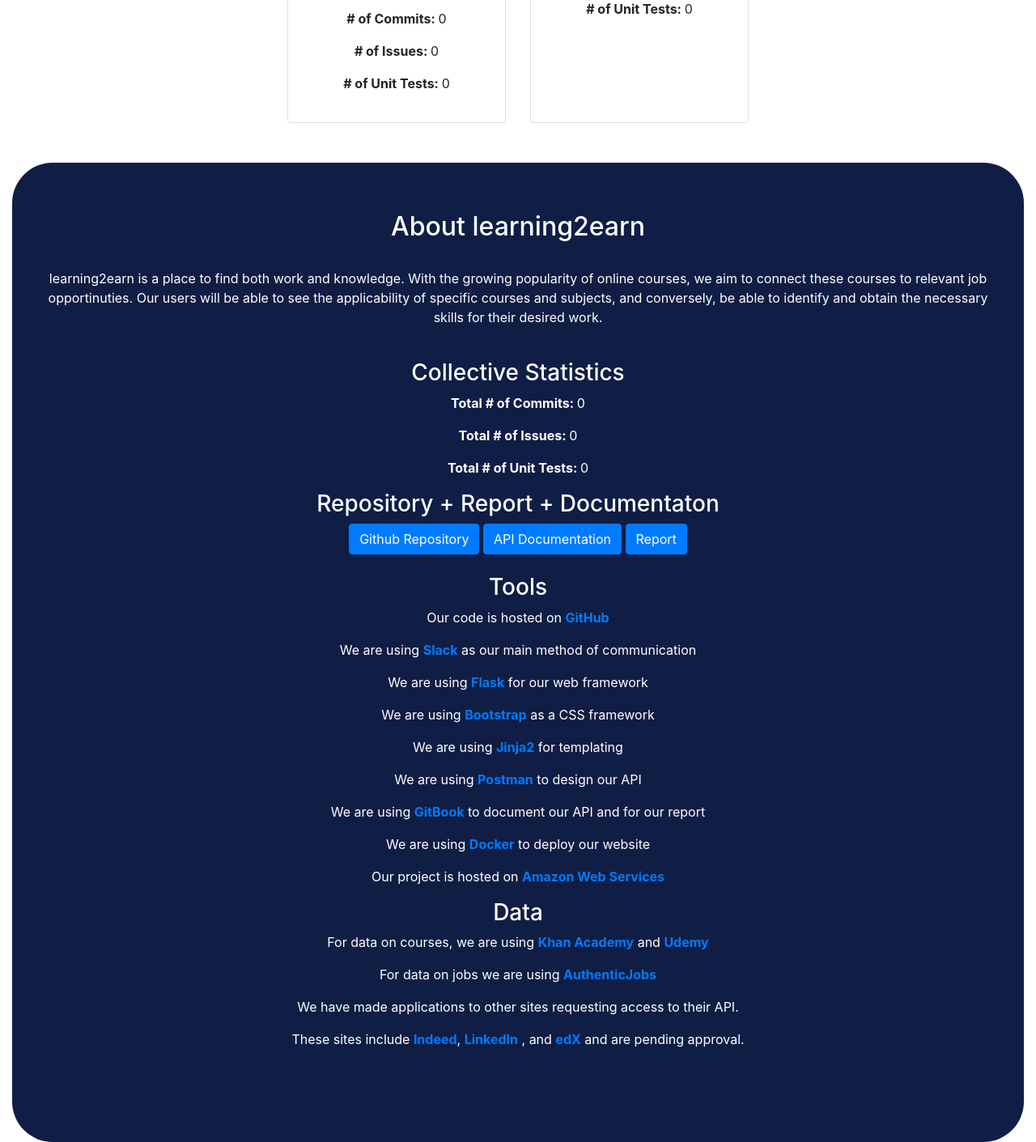
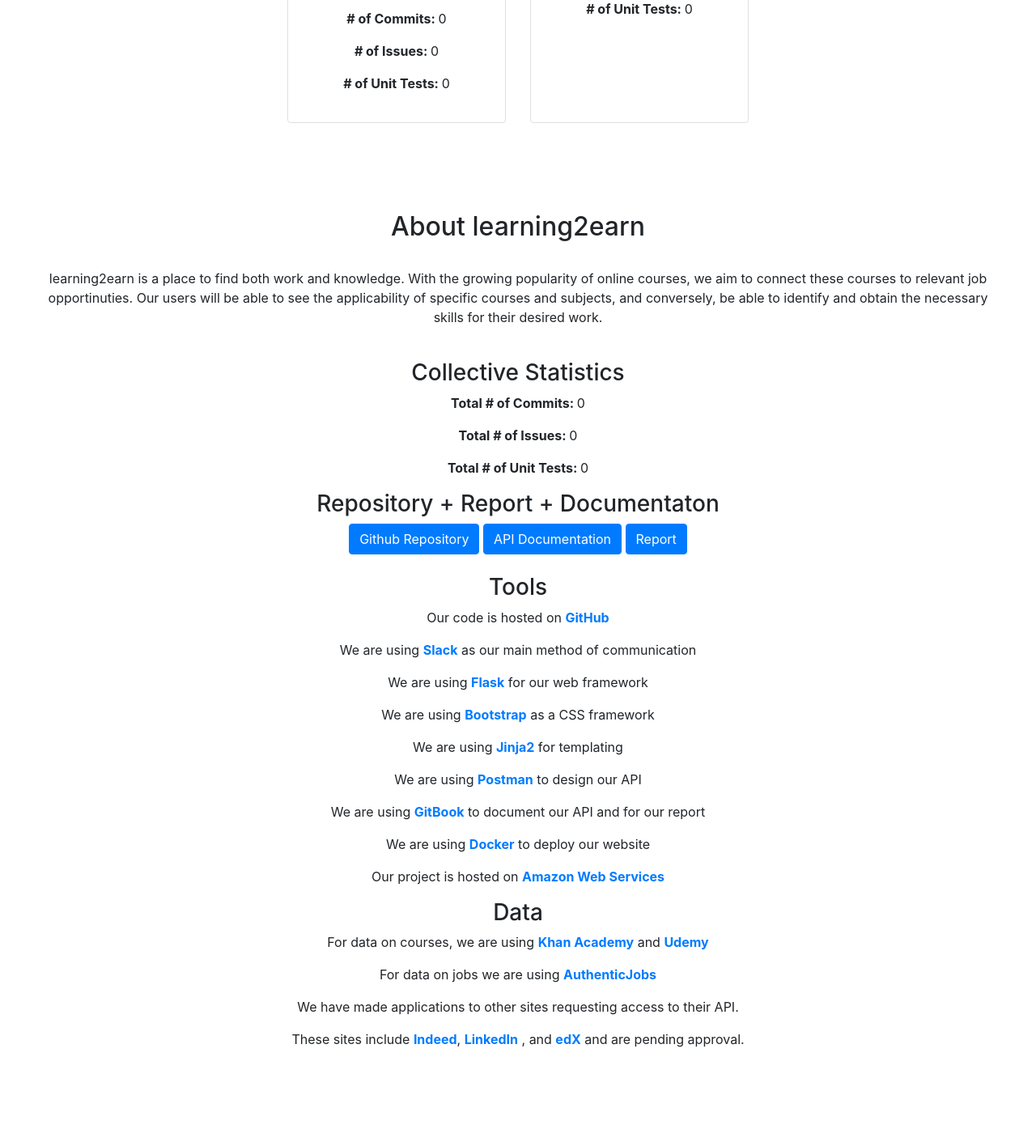
Before and after one commit to JeffJiang42/idb, a Flask app: page /about in a window 1280 px wide. Shown: the part 1580-2991 px from the top of the page at 81% size. Run offline with Flask 2, Linux system fonts and the light colour scheme; data that the repository does not hold is empty; some libraries are stand-ins or nearby versions.

Commit message:
more color changes

```diff
--- a/app/templates/about.html
+++ b/app/templates/about.html
@@ -19,19 +19,8 @@
   padding: 25px;
 }
 .row-about{
-  background-color: #101e45;
-  border-color: #101e45;
   border-radius: 50px;
   padding: 35px;
-}
-.row-about > p{
-  color: white;
-}
-.row-about > h3{
-  color: white;
-}
-.row-about > h2{
-  color: white;
 }
 </style>
 
```
